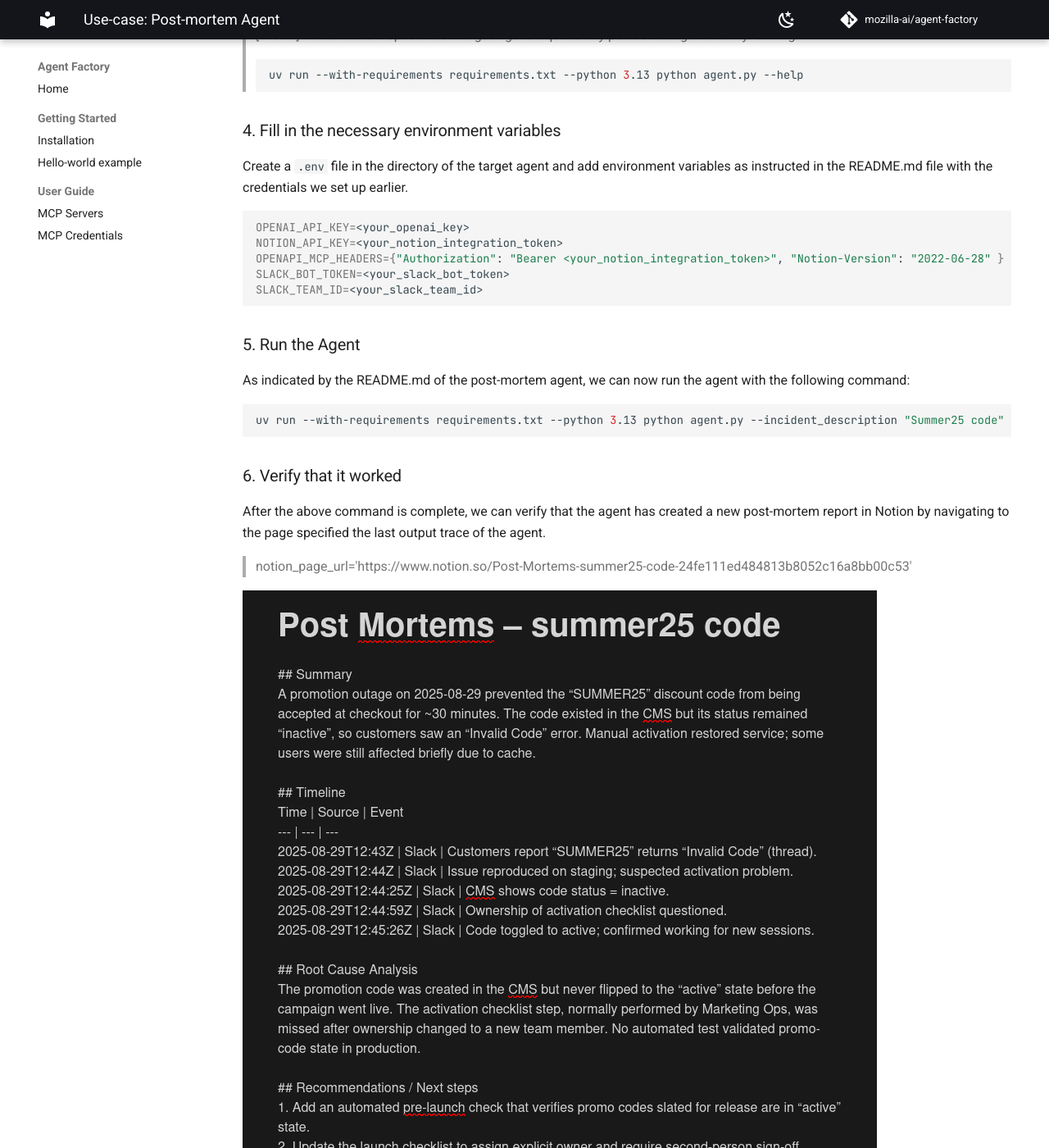
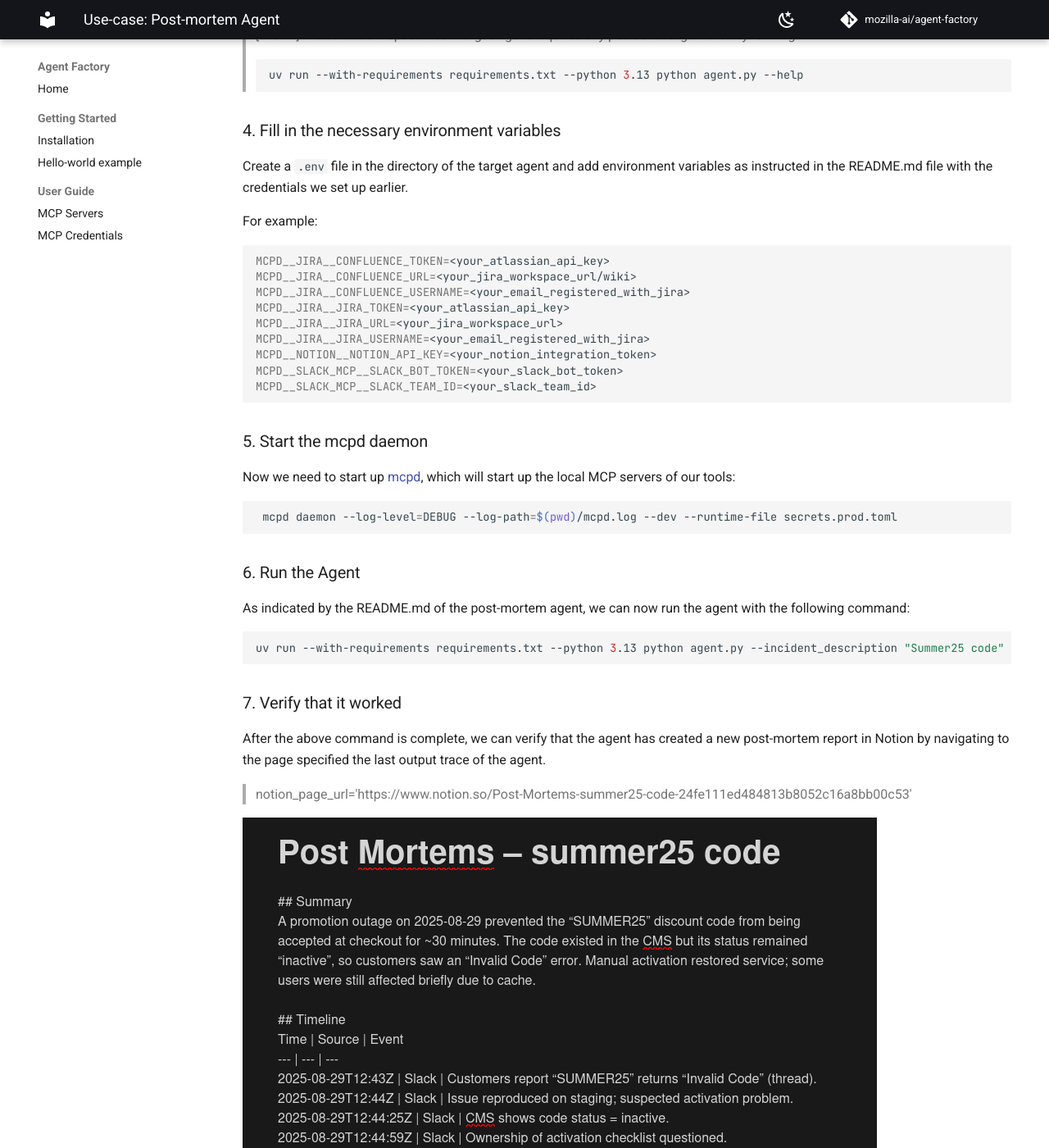
Before and after one commit to mozilla-ai/agent-factory, an MkDocs documentation site: the page built from docs/getting-started/post-mortem-agent.md, in a window 1280 px wide and 1400 px high, scrolled down 1795 px. Shown: the whole window at 82% size. Built offline with MkDocs 1.6.1 and Material for MkDocs 9.7.7, drawn with Linux system fonts in a browser that asks for light colours; comment, search, counter and statistics services are not loaded.

Commit message:
Update instructions

````diff
--- a/docs/getting-started/post-mortem-agent.md
+++ b/docs/getting-started/post-mortem-agent.md
@@ -62,15 +62,29 @@ We see that the agent requires some environment variables and a positional argum
 
 Create a `.env` file in the directory of the target agent and add environment variables as instructed in the README.md file with the credentials we set up earlier.
 
+For example:
 ```bash
-OPENAI_API_KEY=<your_openai_key>
-NOTION_API_KEY=<your_notion_integration_token>
-OPENAPI_MCP_HEADERS={"Authorization": "Bearer <your_notion_integration_token>", "Notion-Version": "2022-06-28" }
-SLACK_BOT_TOKEN=<your_slack_bot_token>
-SLACK_TEAM_ID=<your_slack_team_id>
+MCPD__JIRA__CONFLUENCE_TOKEN=<your_atlassian_api_key>
+MCPD__JIRA__CONFLUENCE_URL=<your_jira_workspace_url/wiki>
+MCPD__JIRA__CONFLUENCE_USERNAME=<your_email_registered_with_jira>
+MCPD__JIRA__JIRA_TOKEN=<your_atlassian_api_key>
+MCPD__JIRA__JIRA_URL=<your_jira_workspace_url>
+MCPD__JIRA__JIRA_USERNAME=<your_email_registered_with_jira>
+MCPD__NOTION__NOTION_API_KEY=<your_notion_integration_token>
+MCPD__SLACK_MCP__SLACK_BOT_TOKEN=<your_slack_bot_token>
+MCPD__SLACK_MCP__SLACK_TEAM_ID=<your_slack_team_id>
+
 ```
 
-### 5. Run the Agent
+### 5. Start the mcpd daemon
+
+Now we need to start up [mcpd](https://github.com/mozilla-ai/mcpd), which will start up the local MCP servers of our tools:
+
+```bash
+ mcpd daemon --log-level=DEBUG --log-path=$(pwd)/mcpd.log --dev --runtime-file secrets.prod.toml
+```
+
+### 6. Run the Agent
 
 As indicated by the README.md of the post-mortem agent, we can now run the agent with the following command:
 
@@ -78,7 +92,7 @@ As indicated by the README.md of the post-mortem agent, we can now run the agent
 uv run --with-requirements requirements.txt --python 3.13 python agent.py --incident_description "Summer25 code"
 ```
 
-### 6. Verify that it worked
+### 7. Verify that it worked
 
 After the above command is complete, we can verify that the agent has created a new post-mortem report in Notion by navigating to the page specified the last output trace of the agent.
 
````
